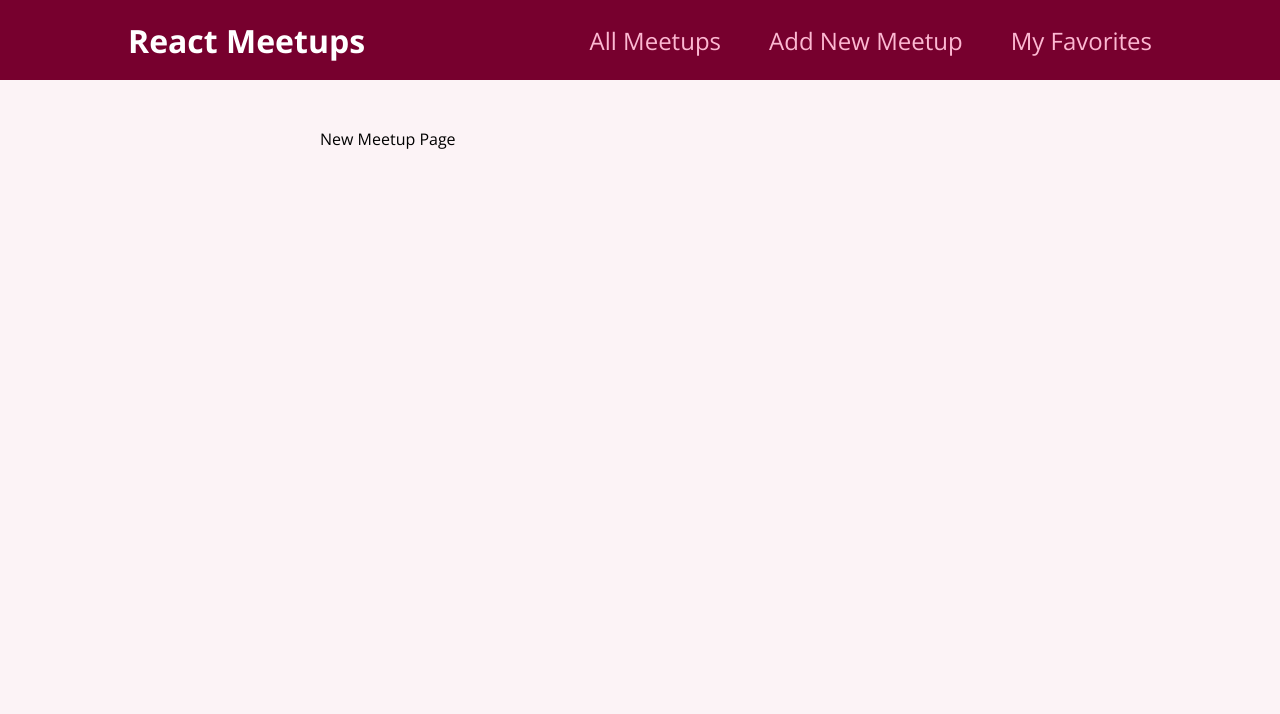
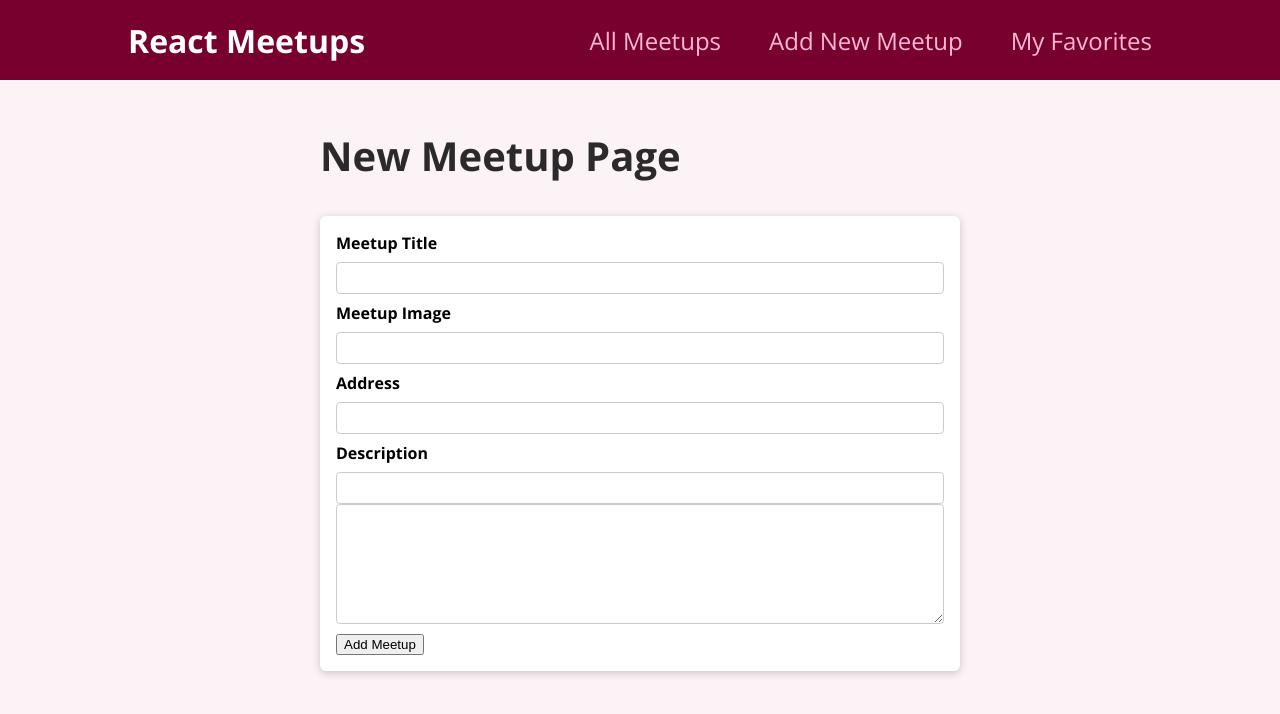
Before and after one commit to mohammadshughri/DevMeetup-ReactJS, a React (Create React App) app: page /newmeetup in a window 1280 px wide. Shown: the top 714 px of the page. Built offline with nearby package versions, Linux system fonts and the light colour scheme.

Commit message:
Added from layout

```diff
--- /dev/null
+++ b/src/components/meetups/NewMeetupForm.js
@@ -0,0 +1,33 @@
+import Card from "../ui/Card";
+import classes from "./NewMeetupForm.module.css";
+
+function NewMeetupForm() {
+  return (
+    <Card>
+      <form className={classes.form}>
+        <div className={classes.control}>
+          <label htmlfor="title">Meetup Title</label>
+          <input type="text" required id="title" />
+        </div>
+        <div className={classes.control}>
+          <label htmlfor="image">Meetup Image</label>
+          <input type="url" required id="image" />
+        </div>
+        <div className={classes.control}>
+          <label htmlfor="title">Address</label>
+          <input type="text" required id="address" />
+        </div>
+        <div className={classes.control}>
+          <label htmlfor="title">Description</label>
+          <input type="text" required id="description" />
+          <textarea id='description' required rows='5'></textarea>
+        </div>
+        <div className={classes.action}>
+            <button>Add Meetup</button>
+        </div>
+      </form>
+    </Card>
+  );
+}
+
+export default NewMeetupForm;
--- /dev/null
+++ b/src/components/meetups/NewMeetupForm.module.css
@@ -0,0 +1,45 @@
+.form {
+    padding: 1rem;
+  }
+
+  .control {
+    margin-bottom: 0.5rem;
+  }
+
+  .control label {
+    display: block;
+    font-weight: bold;
+    margin-bottom: 0.5rem;
+  }
+
+  .control input,
+  .control textarea {
+    display: block;
+    font: inherit;
+    border-radius: 4px;
+    border: 1px solid #ccc;
+    padding: 0.25rem;
+    width: 100%;
+  }
+
+  .actions {
+    margin-top: 1rem;
+    text-align: right;
+  }
+
+  .actions button {
+    font: inherit;
+    cursor: pointer;
+    background-color: #77002e;
+    color: white;
+    padding: 0.5rem 1.5rem;
+    border: 1px solid #77002e;
+    border-radius: 4px;
+    font-weight: bold;
+  }
+
+  .actions button:hover,
+  .actions button:active {
+    background-color: #a50e48;
+    border-color: #a50e48;
+  }
--- a/src/pages/NewMeetup.js
+++ b/src/pages/NewMeetup.js
@@ -1,5 +1,12 @@
+import NewMeetupForm from '../components/meetups/NewMeetupForm';
+
 function NewMeetup () {
-    return <div>New Meetup Page</div>
+    return (
+    <section>
+        <h1>New Meetup Page</h1>
+        <NewMeetupForm/>
+        </section>
+    );
 }
 
 export default NewMeetup;
```
